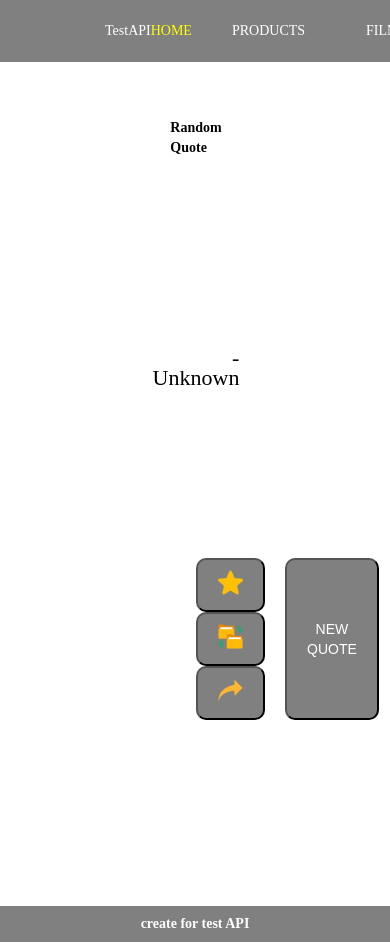
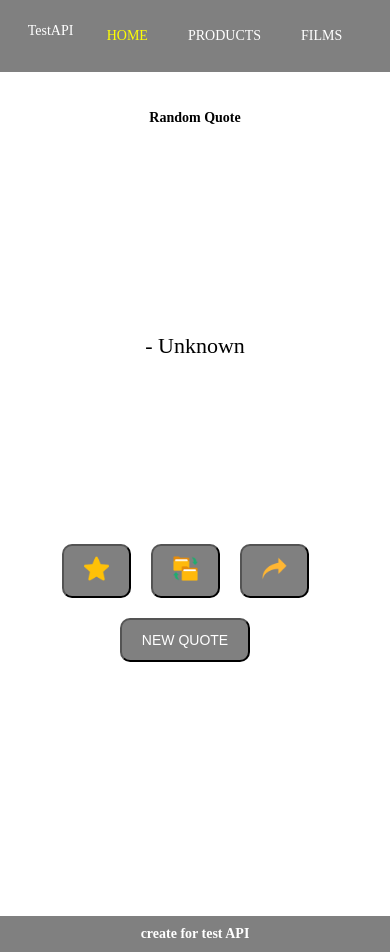
Before and after one commit to onikaChorba/testAPI, a Next.js app: page / in a window 390 px wide. Built offline with nearby package versions, Linux system fonts and the light colour scheme.

Commit message:
feat: add media screen sizes

```diff
--- a/components/FilmsBlock/FilmsBlock.module.scss
+++ b/components/FilmsBlock/FilmsBlock.module.scss
@@ -5,6 +5,7 @@
 }
 .filmBlock {
   display: flex;
+  flex-wrap: wrap;
   justify-content: space-between;
   margin-top: 2rem;
   margin-bottom: 4rem;
--- a/components/Header/Header.module.scss
+++ b/components/Header/Header.module.scss
@@ -1,25 +1,40 @@
+@import "../../styles/media.scss";
 .nav {
   width: 100%;
   display: flex;
+  flex-wrap: wrap;
   justify-content: space-between;
   padding: 1.5rem;
   background: grey;
 }
 .logo {
-  margin-left: 6rem;
   color: white;
+  margin: auto;
+  padding-bottom: 10px;
+  @include screen-sm {
+    padding-bottom: 0px;
+    margin: initial;
+  }
+  @include screen-tb {
+    margin-left: 6rem;
+  }
 }
 
 .links {
-  margin-right: 1.5rem;
+  margin: auto;
   display: flex;
   justify-content: space-between;
   cursor: pointer;
   color: white;
   text-transform: uppercase;
+  text-align: center;
+  @include screen-sm {
+    margin-right: 1.5rem;
+  }
 }
 .link {
-  padding-right: 40px;
+  padding-left: 20px;
+  padding-right: 20px;
 }
 .active {
   color: yellow;
--- a/components/PeopleBlock/PeopleBlock.module.scss
+++ b/components/PeopleBlock/PeopleBlock.module.scss
@@ -1,3 +1,4 @@
+@import "../../styles/media.scss";
 .peopleBlock {
   padding: 3%;
   margin-top: 2%;
--- a/components/Quotes/Quotes.tsx
+++ b/components/Quotes/Quotes.tsx
@@ -55,8 +55,8 @@ export default function Quotes() {
         </Head>
         <h1>Random Quote</h1>
         {quote && <QuotesBlock text={quote.text} author={quote.author} />}
-        <div style={{display: "flex", justifyContent: 'space-between', width: '80%'}}>
-          <div>
+        <div className={styles.quoteButtonBlock}>
+          <div className={styles.quoteButtonBlock__share}>
           <button  className={styles.quoteButton} onClick={handleAddToFavorites}><img src="/star.png" width={25}/> </button>
           <button  className={styles.quoteButton} onClick={copyToClipboard}><img src={copied ? '/check.png':"/data-transfer.png" } width={25}/></button>
           <button  className={styles.quoteButton} onClick={handleClickShare}><img src="/share.png" width={25}/></button>
--- a/components/QuotesBlock/QuotesBlock.module.scss
+++ b/components/QuotesBlock/QuotesBlock.module.scss
@@ -1,3 +1,5 @@
+@import "../../styles/media.scss";
+
 .quoteBlock {
   display: flex;
   flex-direction: column;
@@ -19,8 +21,24 @@
   padding-bottom: 40px;
   text-align: right;
 }
+.quoteButtonBlock {
+  display: flex;
+  flex-wrap: wrap;
+  justify-content: center;
+  width: 100%;
+  @include screen-tb {
+    width: 80%;
+    justify-content: space-between;
+  }
+  &__share {
+    display: flex;
+    justify-content: center;
+  }
+}
+
 .quoteButton {
   margin-right: 20px;
+  margin-bottom: 20px;
   padding: 10px 20px;
   border-radius: 10px;
   background: grey;
--- a/pages/_app.tsx
+++ b/pages/_app.tsx
@@ -1,4 +1,5 @@
 import '@component/styles/globals.scss'
+import './../styles/media.scss'
 import {Layout} from '../components/Layout'
 import type { AppProps } from 'next/app'
 
--- a/styles/globals.scss
+++ b/styles/globals.scss
@@ -1,3 +1,5 @@
+@import "/styles/media.scss";
+
 * {
   box-sizing: border-box;
   padding: 0;
@@ -27,7 +29,10 @@ a {
   text-transform: uppercase;
 }
 .wrapper {
-  padding: 2rem 7rem;
+  padding: 1rem 2rem;
+  @include screen-tb {
+    padding: 2rem 7rem;
+  }
 }
 .home {
   height: 100vh;
--- /dev/null
+++ b/styles/media.scss
@@ -0,0 +1,46 @@
+// Small devices
+@mixin screen-sm {
+  @media only screen and (min-width: 400px) {
+    @content;
+  }
+}
+
+// Tablet devices
+@mixin screen-tb {
+  @media only screen and (min-width: 768px) {
+    @content;
+  }
+}
+
+// Laptops
+@mixin screen-lp {
+  @media only screen and (min-width: 1024px) {
+    @content;
+  }
+}
+
+// Medium Laptops
+@mixin screen-md {
+  @media only screen and (min-width: 1440px) {
+    @content;
+  }
+}
+
+// Large Laptops
+@mixin screen-lg {
+  @media only screen and (min-width: 2250px) {
+    @content;
+  }
+}
+
+@mixin screen-custom($media) {
+  @media only screen and (min-width: $media) {
+    @content;
+  }
+}
+
+@mixin print {
+  @media print {
+    @content;
+  }
+}
```
Also changed, not shown: components/ProductsBlock/ProductsBlock.module.scss (+24 -5 lines).
